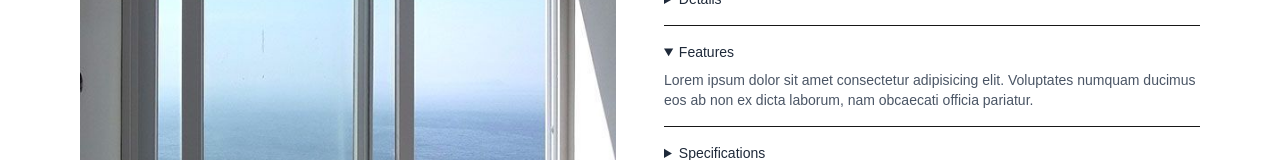
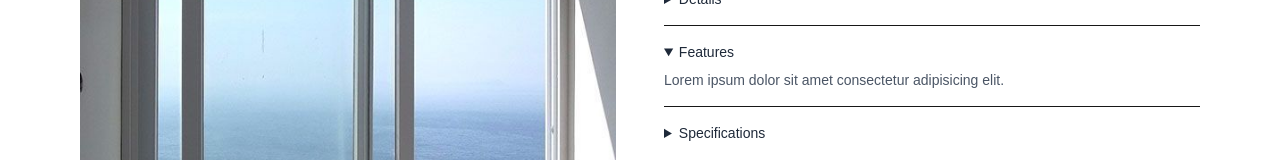
Before and after one commit to agilcetha/landingpage-inkalum, a Next.js app: page /product/1 in a window 1280 px wide. Both pictures are taken after a click on the heading "Features". Shown: the part 452-612 px from the top of the page. Built offline with nearby package versions, Linux system fonts and the light colour scheme.

Commit message:
second commit

```diff
--- a/app/product/[id]/detail_produk.tsx
+++ b/app/product/[id]/detail_produk.tsx
@@ -4,20 +4,18 @@ import { useParams } from "next/navigation"
 import Image from "next/image"
 import { useState } from "react"
 import { products } from "../../../data/data_produk"
-import { MessageCircle } from "lucide-react"
 import Breadcrumb from "@/components/Breadcrumb"
-
 
 export default function ProductDetailPage() {
   const params = useParams()
   const id = Number(params.id)
   const product = products.find((p) => p.id === id)
 
+  const [selectedImage, setSelectedImage] = useState(product?.images?.[0] || "")
+
   if (!product) {
     return <div className="p-10 text-center">Produk tidak ditemukan.</div>
   }
-
-  const [selectedImage, setSelectedImage] = useState(product.images[0])
 
   return (
     <section className="py-20">
@@ -57,11 +55,8 @@ export default function ProductDetailPage() {
           <h1 className="text-3xl font-bold text-gray-900">{product.name}</h1>
           <p className="text-xl text-gray-700 mt-2">Rp.00-,</p>
 
-
-
           <p className="text-gray-600 mt-4">
-            {
-              `The ${product.name} is the perfect product for your needs. Add a longer description here.`}
+            The {product.name} is the perfect product for your needs. Add a longer description here.
           </p>
 
           <a
@@ -97,16 +92,14 @@ export default function ProductDetailPage() {
             <details className="py-4">
               <summary className="cursor-pointer font-medium text-gray-800">Features</summary>
               <p className="mt-2 text-gray-600">
-                Lorem ipsum dolor sit amet consectetur adipisicing elit. Voluptates numquam ducimus eos ab non ex dicta
-                laborum, nam obcaecati officia pariatur.
+                Lorem ipsum dolor sit amet consectetur adipisicing elit.
               </p>
             </details>
 
             <details className="py-4">
               <summary className="cursor-pointer font-medium text-gray-800">Specifications</summary>
               <p className="mt-2 text-gray-600">
-                Lorem ipsum dolor sit amet consectetur, adipisicing elit. Aliquam harum temporibus nulla suscipit veniam
-                ratione maiores.
+                Lorem ipsum dolor sit amet consectetur adipisicing elit.
               </p>
             </details>
           </div>
```
Lines whose indentation alone changed are shown as unchanged.
